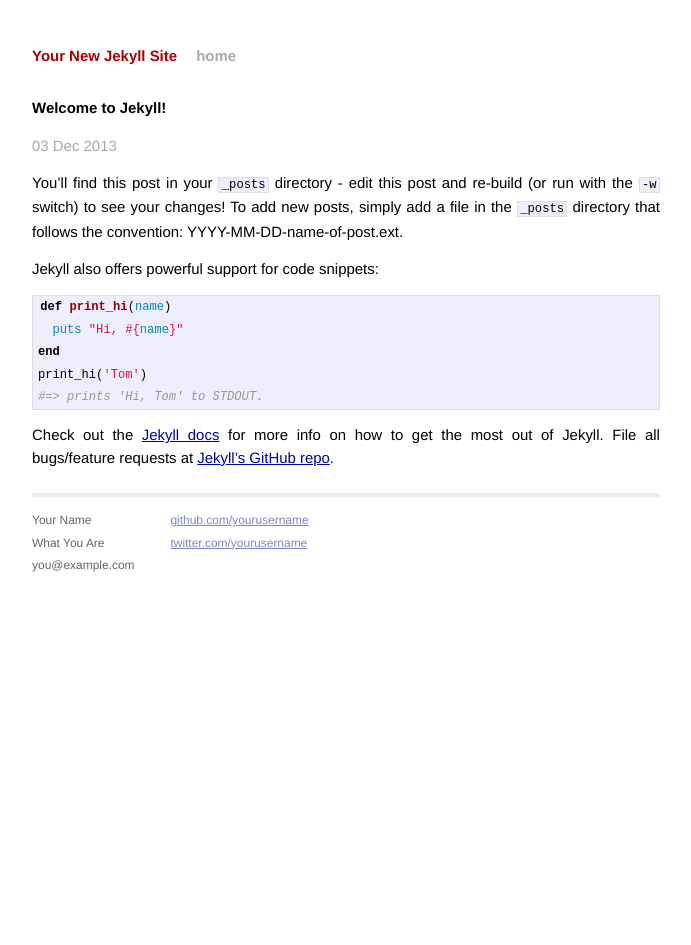
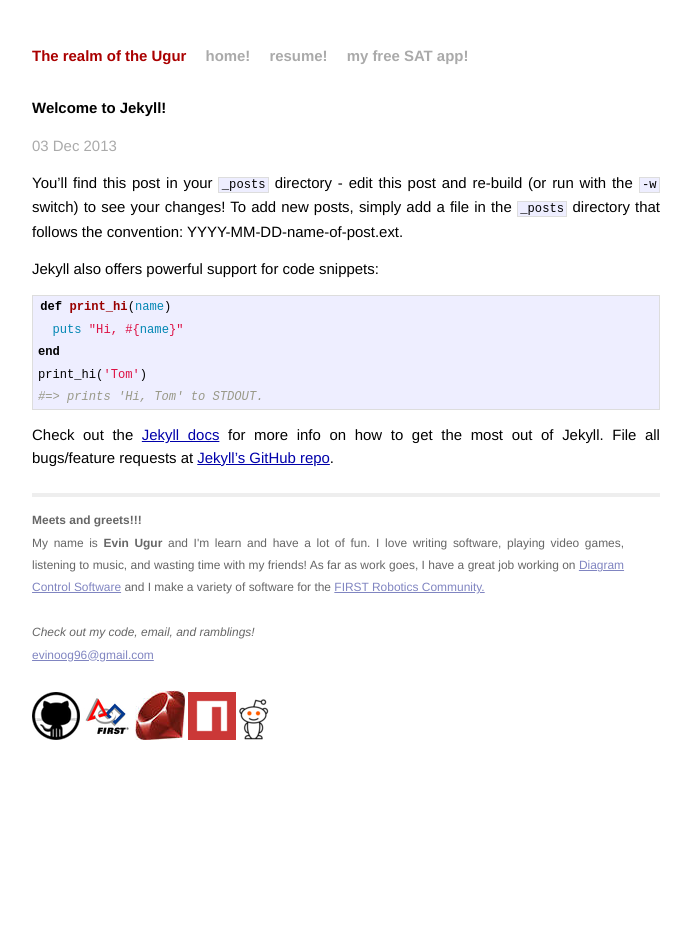
Before and after one commit to Armoredspider/evinugur.github.com, a Jekyll site: the page built from _posts/2013-12-03-welcome-to-jekyll.markdown, in a window 1280 px wide. Shown: the whole page, without its empty margins (294-985 px from the left). Built offline with Jekyll 4.4.1, drawn with Linux system fonts in a browser that asks for light colours; Markdown is read by kramdown in place of the engine named in the settings.

Commit message:
some framework

```diff
--- a/_config.yml
+++ b/_config.yml
@@ -1,3 +1,3 @@
-name: Your New Jekyll Site
+name: The realm of the Ugur
 markdown: redcarpet
 pygments: true
--- a/_layouts/default.html
+++ b/_layouts/default.html
@@ -11,14 +11,16 @@
 
         <!-- Custom CSS -->
         <link rel="stylesheet" href="/css/main.css">
-
+         <script src="cuteID.js"></script>
     </head>
     <body>
 
         <div class="site">
           <div class="header">
-            <h1 class="title"><a href="/">{{ site.name }}</a></h1>
-            <a class="extra" href="/">home</a>
+            <h1 class="title"><a href="/">{{ site.name }}</a>   <span id="cuteID"></span></h1>
+            <a class="extra" href="/">home!</a>
+            <a class="extra" href="https://docs.google.com/document/d/13lEzyUu9JkQEUNfL_vkJDKRV_7oAFxbYTSAL28uRnoU/">resume!</a>
+            <a class="extra" href="http://evinugur.com/SATQuestionsOfTheDay">my free SAT app!</a> <!-- hosted on GitHub, web link to preview on local Jekyll builds -->
           </div>
 
           {{ content }}
@@ -26,15 +28,18 @@
           <div class="footer">
             <div class="contact">
               <p>
-                Your Name<br />
-                What You Are<br />
-                you@example.com
+                <strong>Meets and greets!!!</strong><br />My name is <strong>Evin Ugur</strong> and I'm learn and have a lot of fun. I love writing software, playing video games, listening to music, and wasting time with my friends! As far as work goes, I have a great job working on <a href="nwoods.com">Diagram Control Software</a> and I make a variety of software for the <a href="https://github.com/FRCTeam1073-TheForceTeam">FIRST Robotics Community.</a><br /> <br />
+                <em>Check out my code, email, and ramblings!</em> <br />
+                <a href="mailto:evinoog96@gmail.com">evinoog96@gmail.com</a> <br />
               </p>
             </div>
             <div class="contact">
               <p>
-                <a href="https://github.com/yourusername">github.com/yourusername</a><br />
-                <a href="https://twitter.com/yourusername">twitter.com/yourusername</a><br />
+                <a title="My open source work!" href="http://github.com/evinugur"><img src = "{{ post.root }}/images/git.png"></a>
+                <a title="My FIRST robotics work!" href="http://github.com/FRCTeam1073-TheForceTeam"><img src = "{{ post.root }}/images/frc.jpg"></a>
+                <a title="Ruby Gems!" href = "https://rubygems.org/profiles/evinugur"><img src ="{{ post.root }}/images/ruby.jpg"></a>
+                <a title="NPM js!" href ="https://npmjs.org/~evinugur"><img src="{{ post.root }}/images/npm.png"></a>
+                <a title="Reddit Nonsense!" href ="http://reddit.com/u/evinugur"><img src= "{{ post.root }}/images/reddit.png"></a>
               </p>
             </div>
           </div>
--- a/_posts/2013-12-03-welcome-to-jekyll.markdown
+++ b/_posts/2013-12-03-welcome-to-jekyll.markdown
@@ -2,7 +2,8 @@
 layout: post
 title:  "Welcome to Jekyll!"
 date:   2013-12-03 20:39:19
-categories: jekyll update
+categories: jekyll updates
+root: "../"
 ---
 
 You'll find this post in your `_posts` directory - edit this post and re-build (or run with the `-w` switch) to see your changes!
--- a/css/main.css
+++ b/css/main.css
@@ -102,6 +102,10 @@
   overflow: hidden;
 }
 
+.contact #first {
+  clear: both;
+}
+
 .footer .contact {
   float: left;
   margin-right: 3em;
@@ -158,3 +162,15 @@
 .post pre.terminal code {
   background-color: #333;
 }
+
+
+/*******
+
+Misc Stuff
+
+*/
+
+#cuteID {
+  font-style: bold;
+  color: red;
+}
--- /dev/null
+++ b/cuteID.js
@@ -0,0 +1,5 @@
+window.onload = function() {
+  		// hipster bs
+  		var things = ["<3", ":)", ";)", ":3", ":*", "^_^", "( ͡° ͜ʖ ͡°)", "ಠ‿ಠ", "❤"];
+   		document.getElementById("cuteID").innerHTML = things[Math.floor(Math.random() * things.length)];
+  }
```
Also changed, not shown: images/frc.jpg (added), images/git.png (added), images/npm.png (added), images/reddit.png (added), images/ruby.jpg (added), 1 other file.
